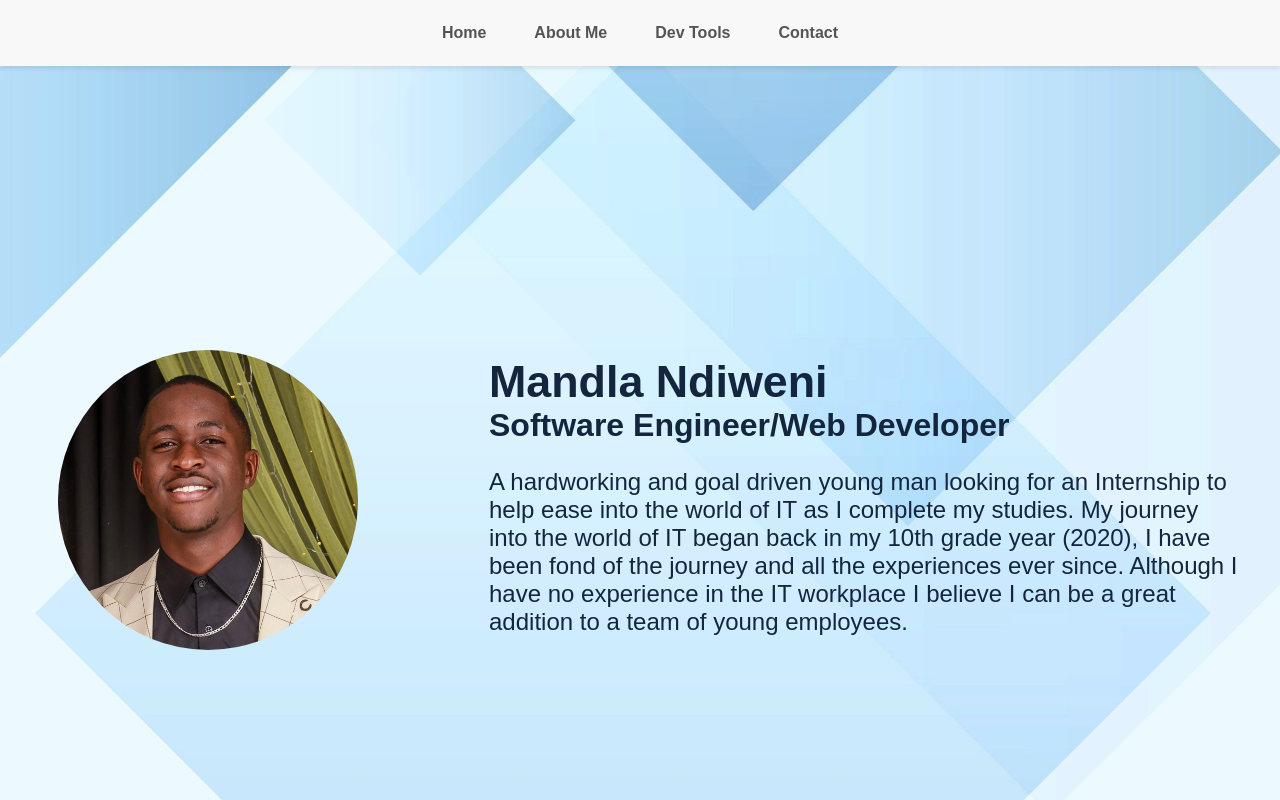
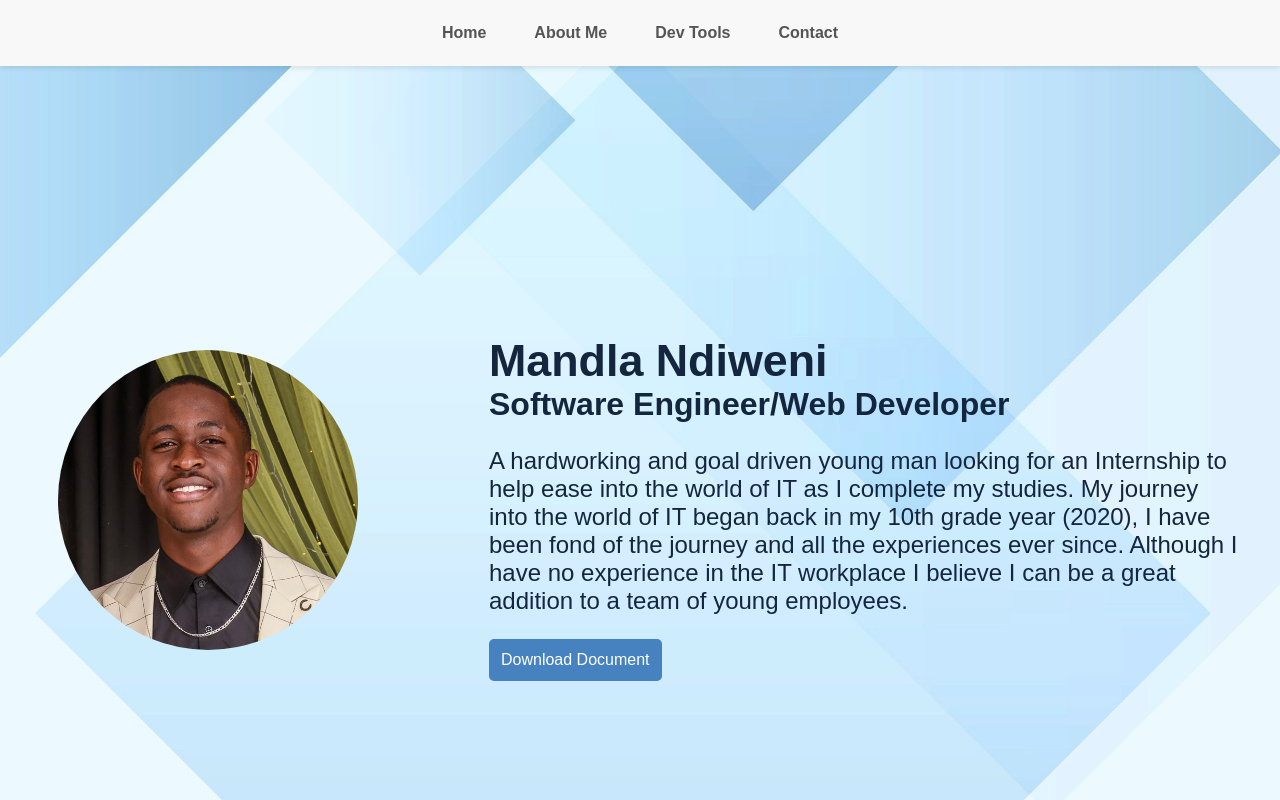
Before and after one commit to mndiweni04/My-Portfolio, a React (Create React App) app in the folder client/: page / in a window 1280 px wide. Shown: the top 800 px of the page. Built offline with nearby package versions, Linux system fonts and the light colour scheme.

Commit message:
Added download document button
1.Added a download document button to allow users to access my resume.
2.Added the pdf to the public folder

```diff
--- a/client/src/pages/cover-page.js
+++ b/client/src/pages/cover-page.js
@@ -18,6 +18,17 @@ function CoverPg(){
                     My journey into the world of IT began back in my 10th grade year (2020), I have been fond of the journey and all the experiences ever since.
                     Although I have no experience in the IT workplace I believe I can be a great addition to a team of young employees.
                 </p>
+                <button onClick={() => {
+                        const link = document.createElement('a');
+                        link.href = '/Mandla_Ndiweni.pdf';
+                        link.download = 'Mandla_Ndiweni.pdf';
+                        document.body.appendChild(link);
+                        link.click();
+                        document.body.removeChild(link);
+                    }}
+                    className="btnDownload" >
+                Download Document
+                </button>
             </div>
         </div>
     );
--- a/client/src/pages/reachme.css
+++ b/client/src/pages/reachme.css
@@ -117,7 +117,8 @@ textarea {
 }
 
 .btnSubmit,
-.btnClear {
+.btnClear,
+.btnDownload {
 	padding: 0.75rem;
 	font-size: 1rem;
 	border-radius: 5px;
@@ -125,13 +126,17 @@ textarea {
 	cursor: pointer;
 }
 
-.btnSubmit {
+.btnSubmit, .btnDownload {
 	background-color: var(--profile-theme);
 	color: white;
 	transition: background-color 0.3s ease;
 }
 
 .btnSubmit:hover {
+	background-color: var(--color-blue-dark-1);
+}
+
+.btnDownload:hover {
 	background-color: var(--color-blue-dark-1);
 }
 
```
Also changed, not shown: 1 other file (tests, documents, lock files or other folders).
